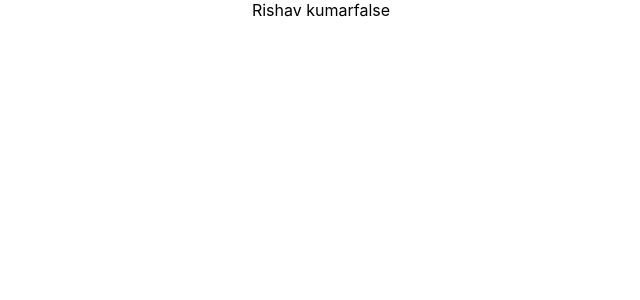
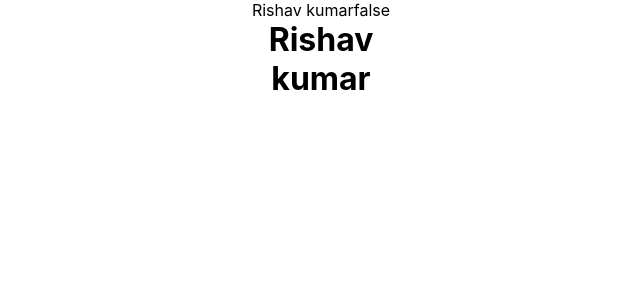
Before and after one commit to Rishu2000/typescript-react, a React (Create React App) app: page / in a window 1280 px wide. Shown: the top 300 px of the page, without its empty margins (319-959 px from the left). Built offline with nearby package versions, Linux system fonts and the light colour scheme.

Commit message:
Pass the object props.

```diff
--- a/src/compoents/App.tsx
+++ b/src/compoents/App.tsx
@@ -4,9 +4,13 @@ import TextField from './TextField';
 
 function App() {
 
+// const funVoid: string {
+//   return 'rgergergr';
+// }
+
   return (
     <div className="App">
-      <TextField text="Rishav kumar"/>
+      <TextField text="Rishav kumar" obj={{firstName:"Rishav", lastName:"kumar"}}/>
     </div>
   );
 }
--- a/src/compoents/TextField.tsx
+++ b/src/compoents/TextField.tsx
@@ -18,6 +18,8 @@ const TextField: React.FC<Props> = (Props) => {
             {Props.text}
             {Props.ok?Props.funStr:"false"}
             {Props.num}
+            <h1>{Props.obj.firstName}</h1>
+            <h1>{Props.obj.lastName}</h1>
         </div>
     )
 }
```
